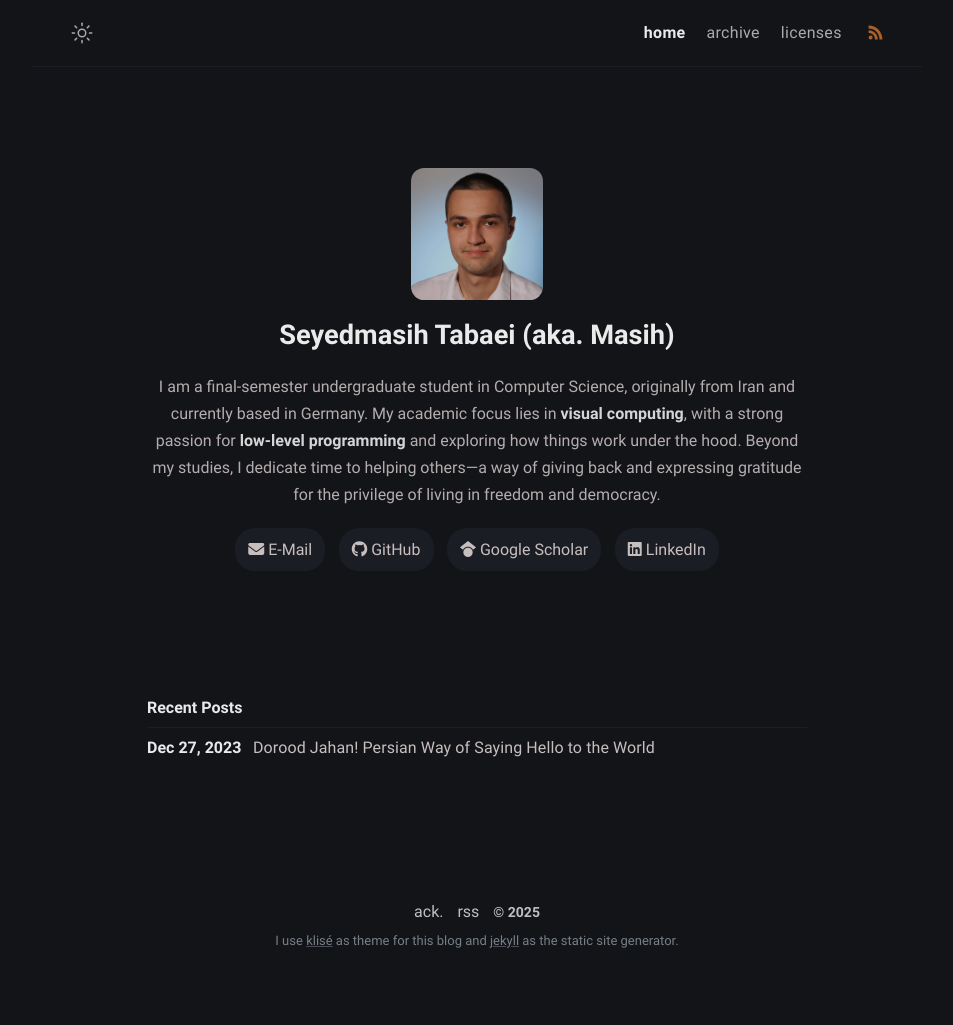
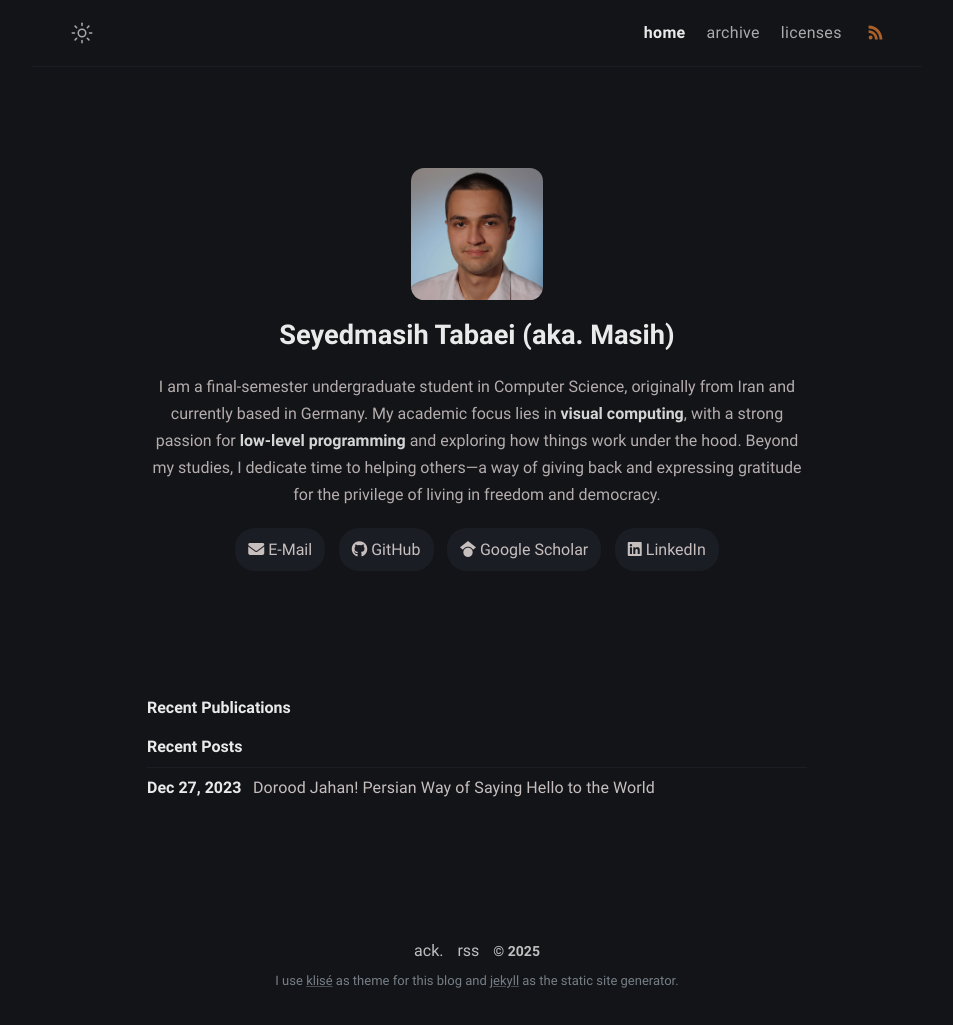
Before and after one commit to Masihtabaei/Masihtabaei.github.io, a Jekyll site: the page built from index.md, in a window 1280 px wide. Shown: the whole page, without its empty margins (163-1116 px from the left). Built offline with Jekyll 4.4.1, drawn with Linux system fonts in a browser that asks for light colours; nearby versions of some CDN libraries; before the commit the page ends 986 px from its top, so only the background shows below that.

```diff
--- a/_layouts/home.html
+++ b/_layouts/home.html
@@ -3,12 +3,26 @@
 home: true
 ---
 
-<h3 class="posts-item-note" aria-label="Recent Posts">Recent Posts</h3>
+<h3 class="posts-item-note" aria-label="Recent Publications">Recent Publications</h3>
 {%- for post in site.posts limit: site.number_of_posts -%}
+{% if post.tags contains "publication" %}
 <article class="post-item">
   <span class="post-item-date">{{ post.date | date: "%b %d, %Y" }}</span>
   <h4 class="post-item-title">
     <a href="{{ post.url }}">{{ post.title | escape }}</a>
   </h4>
 </article>
+{% endif %}
 {%- endfor -%}
+
+<h3 class="posts-item-note" aria-label="Recent Posts">Recent Posts</h3>
+{%- for post in site.posts limit: site.number_of_posts -%}
+{% unless post.tags contains "publication" %}
+<article class="post-item">
+  <span class="post-item-date">{{ post.date | date: "%b %d, %Y" }}</span>
+  <h4 class="post-item-title">
+    <a href="{{ post.url }}">{{ post.title | escape }}</a>
+  </h4>
+</article>
+{% endunless %}
+{%- endfor -%}
```
Also changed, not shown: awards.md (added, +16 -0 lines).
